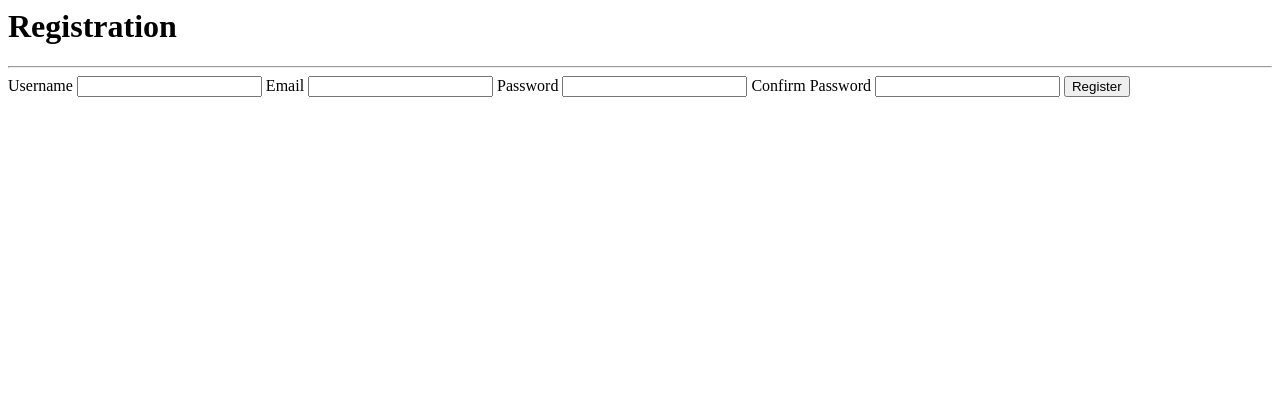
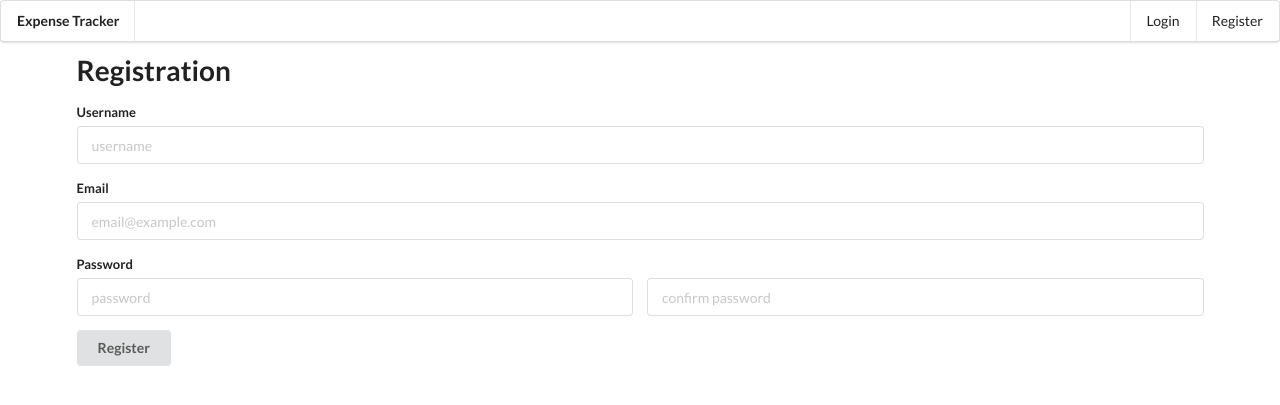
Before and after one commit to varunkmr19/expense-tracker, a Django app: page /register in a window 1280 px wide. Shown: the top 405 px of the page. Run offline with Django 3.2, Linux system fonts and the light colour scheme.

Commit message:
improved ui

```diff
--- a/src/expense_app/templates/expense_app/layout.html
+++ b/src/expense_app/templates/expense_app/layout.html
@@ -4,15 +4,28 @@
   <meta charset="UTF-8">
   <meta http-equiv="X-UA-Compatible" content="IE=edge">
   <meta name="viewport" content="width=device-width, initial-scale=1.0">
+  <link rel="stylesheet" href="https://cdnjs.cloudflare.com/ajax/libs/semantic-ui/2.4.1/semantic.min.css" integrity="sha512-8bHTC73gkZ7rZ7vpqUQThUDhqcNFyYi2xgDgPDHc+GXVGHXq+xPjynxIopALmOPqzo9JZj0k6OqqewdGO3EsrQ==" crossorigin="anonymous" />
   <title>Expense | {% block title %} {% endblock %}</title>
 </head>
 <body>
-  {% if user.is_authenticated %}
-    <a href="{% url 'logout' %}">Logout</a>
-  {% else %}
-    <a href="{% url 'login' %}">Login</a>
-    <a href="{% url 'register' %}">Register</a>
-  {% endif %}
+  <!-- Navbar -->
+  <div class="ui stackable menu">
+    <div class="header item">
+      Expense Tracker
+    </div>
+    {% if user.is_authenticated %}
+      <a class="active item" href="{% url 'home' %}">Home</a>
+      <div class="right menu">
+        <a class="ui item" href="{% url 'logout' %}">Logout</a>
+      </div>
+    {% else %}
+    <div class="right menu">
+      <a class="ui item" href="{% url 'login' %}">Login</a>
+      <a class="ui item" href="{% url 'register' %}">Register</a>
+    </div>
+    {% endif %}
+  </div>
+  <!-- Navbar ends -->
   {% block body %}
   {% endblock %}
 </body>
--- a/src/expense_app/templates/expense_app/register.html
+++ b/src/expense_app/templates/expense_app/register.html
@@ -1,15 +1,33 @@
-<h1>Registration</h1>
-<hr>
+{% extends 'expense_app/layout.html' %}
 
-<form method="POST">
-  {% csrf_token %}
-  <label for="username">Username</label>
-  <input type="text" name="username" id="username">
-  <label for="email">Email</label>
-  <input type="email" name="email" id="email">
-  <label for="password">Password</label>
-  <input type="password" name="password" id="password">
-  <label for="confirmation">Confirm Password</label>
-  <input type="password" name="confirmation" id="confirmation">
-  <button>Register</button>
-</form>
+{% block title %} Registration {% endblock %}
+
+
+{% block body %}
+<div class="ui container">
+  <h1 class="ui header">Registration</h1>
+  <form method="POST" class="ui form">
+    {% csrf_token %}
+    <div class="field">
+      <label>Username</label>
+      <input type="text" name="username" placeholder="username">
+    </div>
+    <div class="field">
+      <label>Email</label>
+      <input type="email" name="email" placeholder="email@example.com">
+    </div>
+    <div class="field">
+      <label>Password</label>
+      <div class="two fields">
+        <div class="field">
+          <input type="password" name="password" placeholder="password">
+        </div>
+        <div class="field">
+          <input type="password" name="confirmation" placeholder="confirm password">
+        </div>
+      </div>
+    </div>
+    <button class="ui button" value="submit">Register</button>
+  </form>
+</div>
+{% endblock %}
--- a/src/expense_app/views.py
+++ b/src/expense_app/views.py
@@ -68,8 +68,16 @@ class IndexView(View):
 def home_view(request):
   # get bills
   bills = Bill.objects.filter(added_by=request.user).all()
+  total_amount = 0
+  for bill in bills:
+    total_amount += bill.amount
+
+  bill_per_share = total_amount/4
+
   return render(request, 'expense_app/home.html', {
-    'bills': bills
+    'bills': bills,
+    'total': total_amount,
+    'share': bill_per_share
   })
 
 @login_required
```
Also changed, not shown: src/expense_app/templates/expense_app/home.html (+39 -7 lines), src/expense_app/templates/expense_app/login.html (+20 -10 lines).
